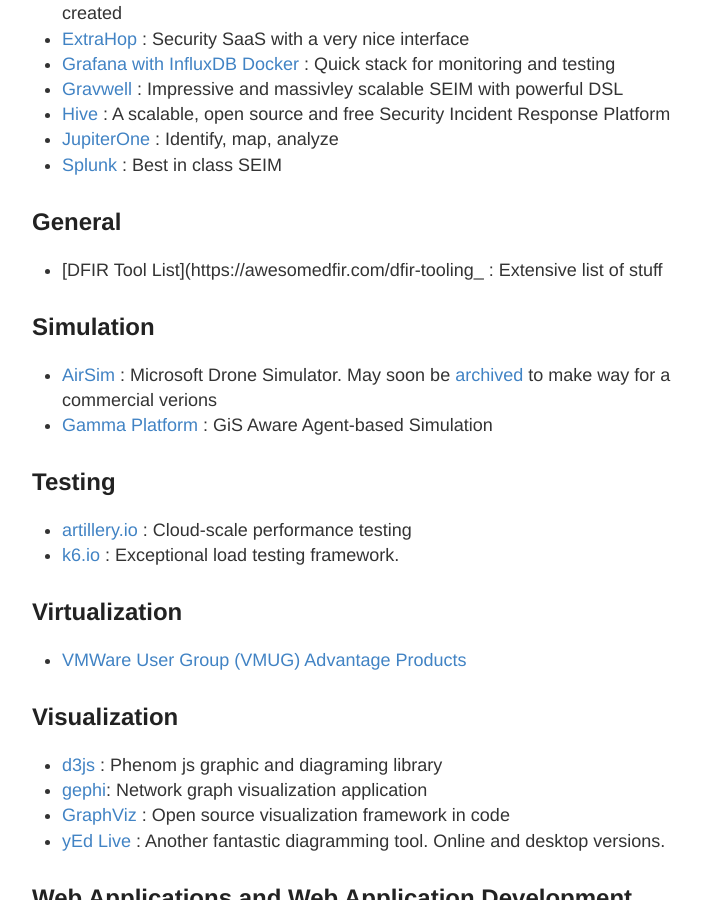
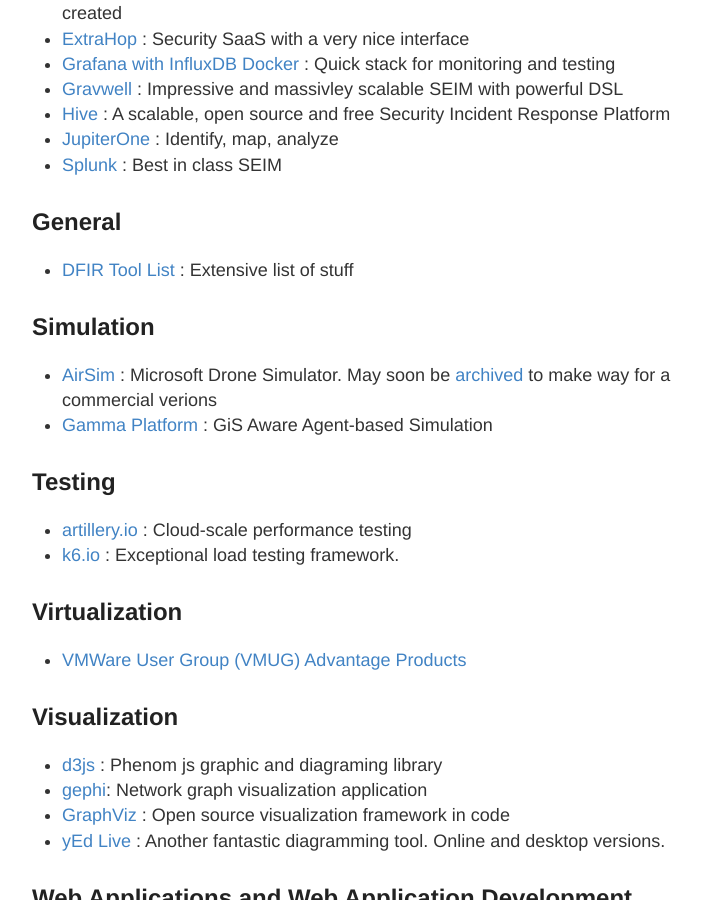
Before and after one commit to stevehenderson/stevehenderson.github.io, a Jekyll site: the page built from tools.md, in a window 1280 px wide and 900 px high, scrolled down 4038 px. Shown: the whole window, without its empty margins (248-949 px from the left). Built offline with Jekyll 4.4.1, drawn with Linux system fonts in a browser that asks for light colours.

Commit message:
Update tools.md

```diff
--- a/tools.md
+++ b/tools.md
@@ -131,7 +131,7 @@
    * [Splunk](https://www.splunk.com/) : Best in class SEIM
 
 ## General
-   * [DFIR Tool List](https://awesomedfir.com/dfir-tooling_ : Extensive list of stuff
+   * [DFIR Tool List](https://awesomedfir.com/dfir-tooling) : Extensive list of stuff
 
 ## Simulation
    * [AirSim](https://github.com/microsoft/airsim) : Microsoft Drone Simulator.  May soon be [archived](https://www.microsoft.com/en-us/ai/autonomous-systems-project-airsim?activetab=pivot1%3aprimaryr3) to make way for a commercial verions
```
